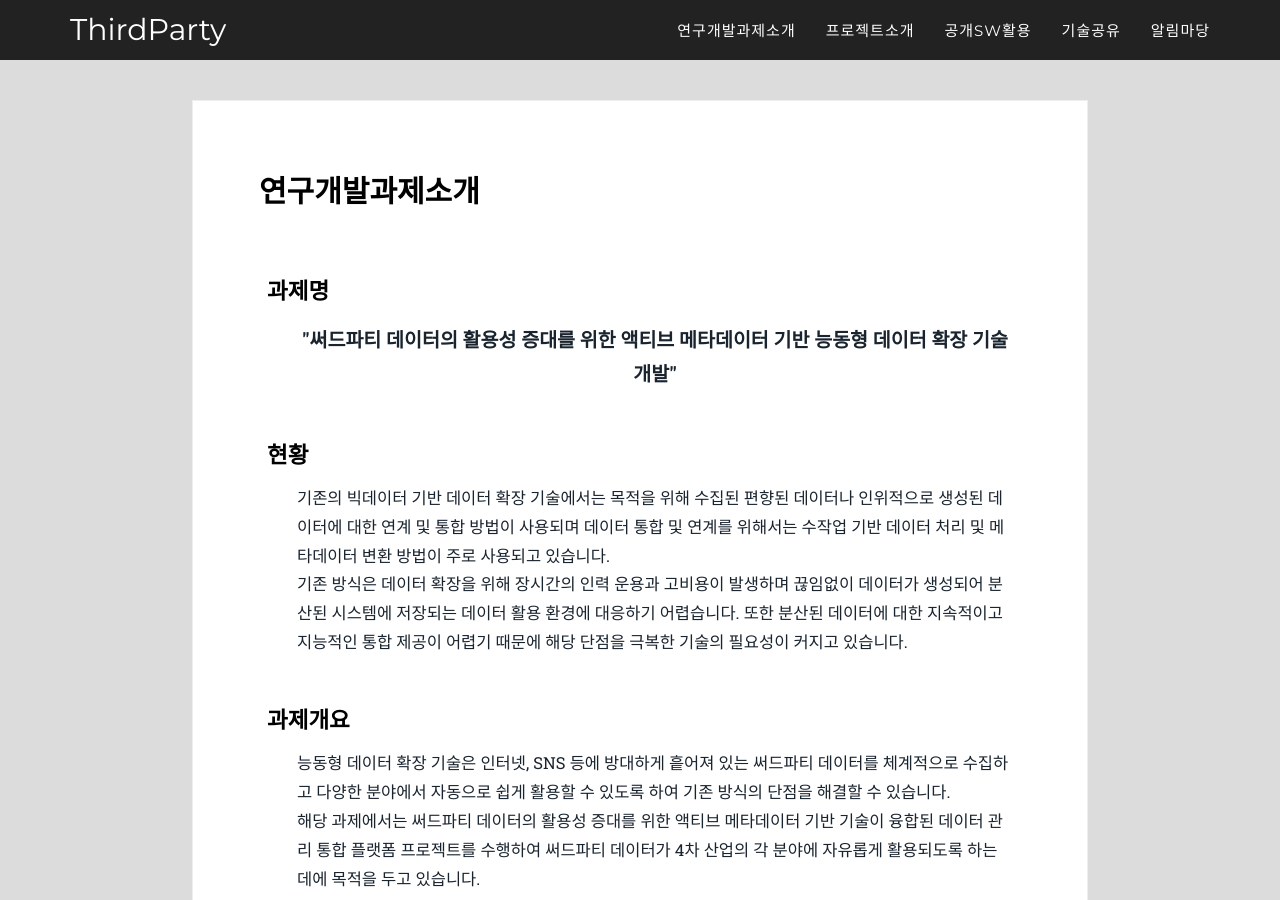
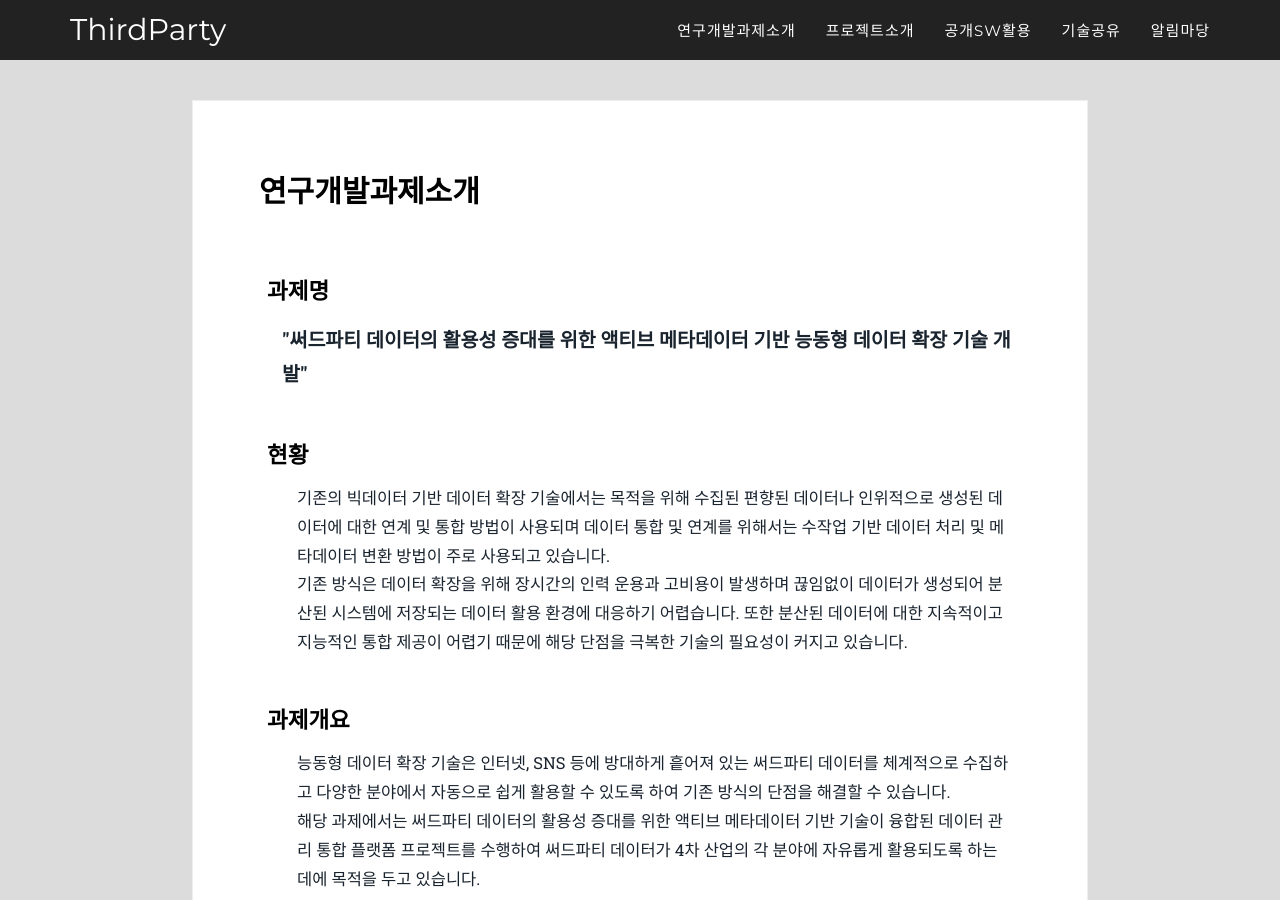
Before and after one commit to ThirdActiveDataExTech/ThirdActiveDataExTech.github.io, a Jekyll site: the page built from 2016_pages/business-intro.html, in a window 1280 px wide and 900 px high. Built offline with Jekyll 4.4.1, drawn with Linux system fonts in a browser that asks for light colours; some web fonts are replaced.

Commit message:
[연구개발과제소개 탭 수정]
- 연구과제명 css 수정

```diff
--- a/2016_pages/business-intro.html
+++ b/2016_pages/business-intro.html
@@ -8,7 +8,7 @@ title: 연구개발과제소개
     <div class="event black-frame">
         <h1 class="title">{{ page.title }}</h1>
         <h2>과제명</h2>
-        <p style="font-size: 1.3em; text-align: center; font-weight: bold;">
+        <p style="font-size: 1.3em; font-weight: bold; padding-left: 25px">
             "써드파티 데이터의 활용성 증대를 위한 액티브 메타데이터 기반 능동형 데이터 확장 기술 개발"
         </p>
 
```
